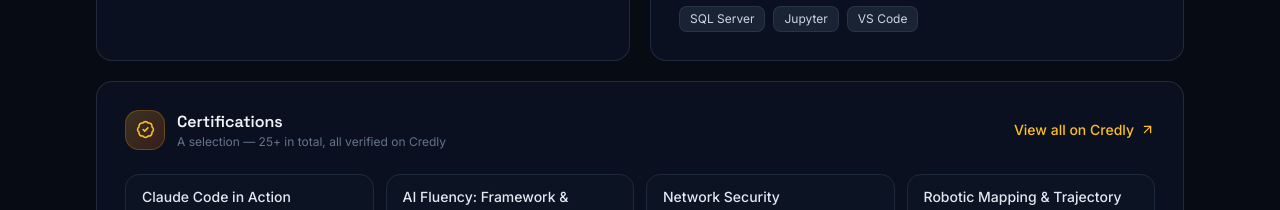
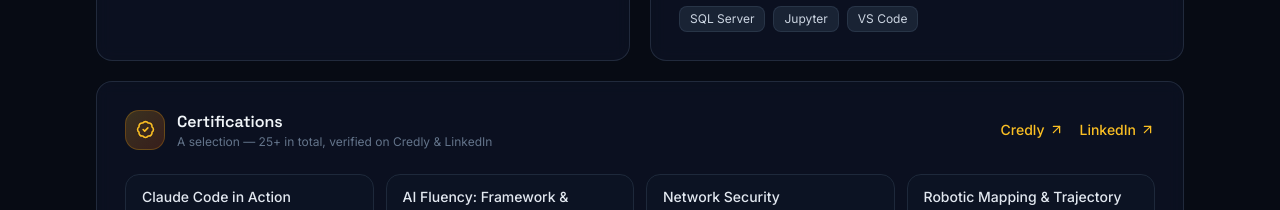
Before and after one commit to Bassel1000/Bassel1000.github.io, a React (Vite) app: page / in a window 1280 px wide. Shown: the part 7040-7250 px from the top of the page. Built offline with nearby package versions, Linux system fonts and the light colour scheme.

Commit message:
update: add separate Credly and LinkedIn links in Certifications header

```diff
--- a/src/sections/Credentials.tsx
+++ b/src/sections/Credentials.tsx
@@ -104,17 +104,27 @@ export function Credentials() {
               </div>
               <div>
                 <h3 className="font-display font-semibold text-slate-100">Certifications</h3>
-                <p className="text-xs text-slate-500">A selection — 25+ in total, all verified on Credly</p>
+                <p className="text-xs text-slate-500">A selection — 25+ in total, verified on Credly & LinkedIn</p>
               </div>
             </div>
+            <div className="flex items-center gap-4">
               <a
                 href={links.credly}
                 target="_blank"
                 rel="noreferrer"
-              className="inline-flex items-center gap-1.5 text-sm font-medium text-amber-400 hover:text-amber-300 transition-colors"
+                className="inline-flex items-center gap-1 text-sm font-medium text-amber-400 hover:text-amber-300 transition-colors"
               >
-              View all on Credly <ArrowUpRight size={15} />
+                Credly <ArrowUpRight size={15} />
               </a>
+              <a
+                href={links.linkedin}
+                target="_blank"
+                rel="noreferrer"
+                className="inline-flex items-center gap-1 text-sm font-medium text-amber-400 hover:text-amber-300 transition-colors"
+              >
+                LinkedIn <ArrowUpRight size={15} />
+              </a>
+            </div>
           </div>
           <div className="grid sm:grid-cols-2 lg:grid-cols-3 xl:grid-cols-4 gap-3">
             {certifications.map((c) => (
```
Lines whose indentation alone changed are shown as unchanged.
